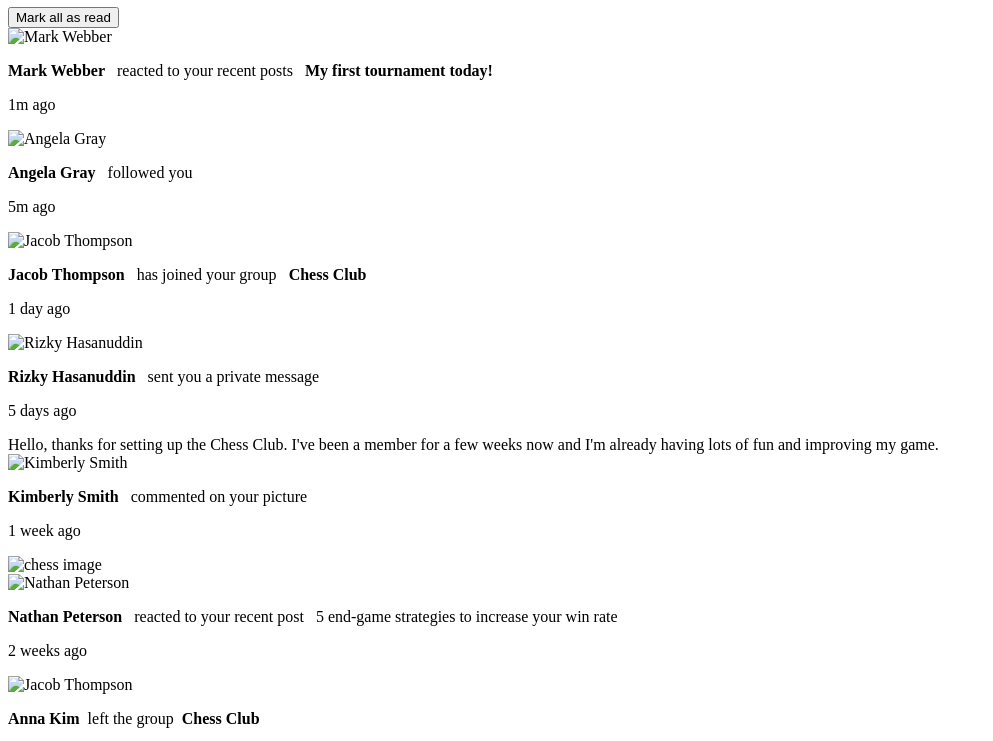
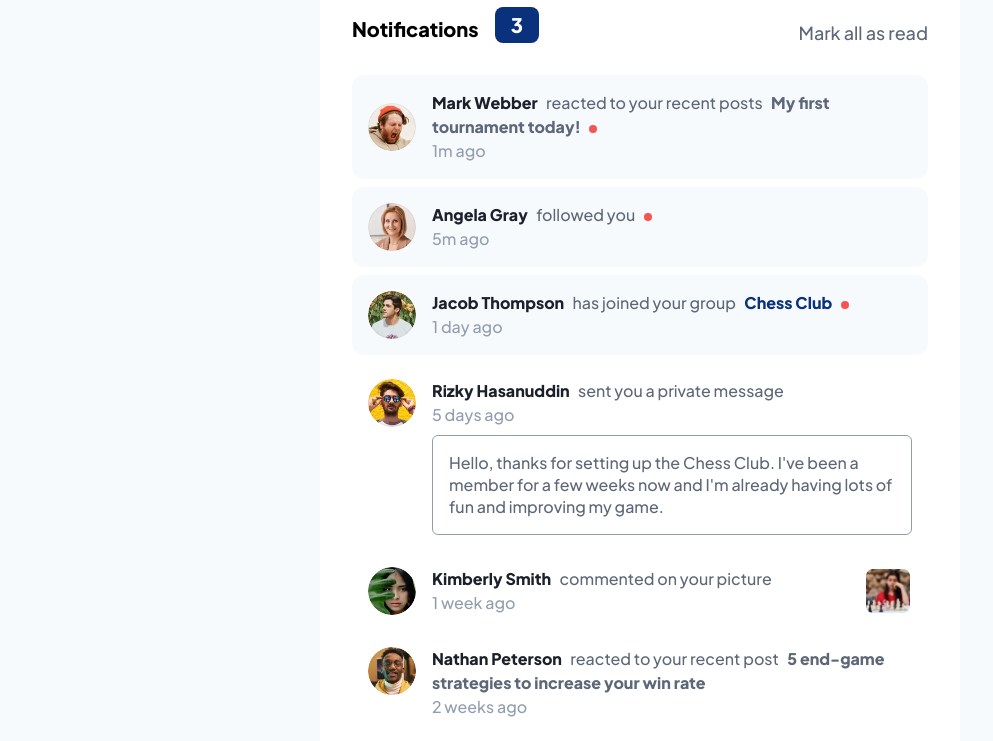
Before and after one commit to memoye/fm-notifications-page, a plain HTML site: page src/index.html in a window 1280 px wide. Shown: the part 73-814 px from the top of the page, without its empty margins (0-993 px from the left). Drawn offline with Linux system fonts and the light colour scheme; the site is published under a folder, as on GitHub Pages, so addresses that start at the root find nothing.

Commit message:
trying to fix tailwind

```diff
--- a/src/index.html
+++ b/src/index.html
@@ -6,8 +6,8 @@
   <meta name="viewport" content="width=device-width, initial-scale=1.0">
   <!-- displays site properly based on user's device -->
 
-  <link rel="icon" type="image/png" sizes="32x32" href="./assets/images/favicon-32x32.png">
-  <link href="/dist/output.css" rel="stylesheet">
+  <link rel="icon" type="image/png" sizes="32x32" href=".../assets/images/favicon-32x32.png">
+  <link href="../dist/output.css" rel="stylesheet">
   <title>Frontend Mentor | Notifications page</title>
   <link rel="preconnect" href="https://fonts.googleapis.com">
   <link rel="preconnect" href="https://fonts.gstatic.com" crossorigin>
@@ -33,7 +33,7 @@
 
     <div class="flex md:items-center bg-neutral-lightest rounded-lg md:rounded-xl mb-2 p-4 notif">
       <span class="min-w-[3rem] w-12 aspect-square ">
-        <img class="w-full aspect-square rounded-full" src="/assets/images/avatar-mark-webber.webp" alt="Mark Webber">
+        <img class="w-full aspect-square rounded-full" src="../assets/images/avatar-mark-webber.webp" alt="Mark Webber">
       </span>
 
       <div class="flex flex-col ml-4">
@@ -58,7 +58,7 @@
 
     <div class="flex md:items-center bg-neutral-lightest rounded-lg md:rounded-xl mb-2 p-4 notif">
       <span class="min-w-[3rem] w-12 aspect-square ">
-        <img class="w-full aspect-square rounded-full" src="/assets/images/avatar-angela-gray.webp" alt="Angela Gray">
+        <img class="w-full aspect-square rounded-full" src="../assets/images/avatar-angela-gray.webp" alt="Angela Gray">
       </span>
 
       <div class="flex flex-col ml-4">
@@ -80,7 +80,7 @@
 
     <div class="flex md:items-center bg-neutral-lightest rounded-lg md:rounded-xl mb-2 p-4 notif">
       <span class="min-w-[3rem] w-12 aspect-square">
-        <img class="w-full rounded-full" src="/assets/images/avatar-jacob-thompson.webp" alt="Jacob Thompson">
+        <img class="w-full rounded-full" src="../assets/images/avatar-jacob-thompson.webp" alt="Jacob Thompson">
       </span>
 
       <div class="flex flex-col ml-4">
@@ -103,7 +103,7 @@
 
     <div class="flex bg-white p-4">
       <span class="min-w-[3rem] w-12 aspect-square">
-        <img class="w-full rounded-full" src="/assets/images/avatar-rizky-hasanuddin.webp" alt="Rizky Hasanuddin">
+        <img class="w-full rounded-full" src="../assets/images/avatar-rizky-hasanuddin.webp" alt="Rizky Hasanuddin">
       </span>
 
       <div class="ml-4">
@@ -133,7 +133,7 @@
 
     <div class="flex md:items-center bg-white p-4">
       <span class="min-w-[3rem] w-12 aspect-square">
-        <img class="w-full rounded-full" src="/assets/images/avatar-kimberly-smith.webp" alt="Kimberly Smith">
+        <img class="w-full rounded-full" src="../assets/images/avatar-kimberly-smith.webp" alt="Kimberly Smith">
       </span>
 
       <div class="flex flex-col ml-4 flex-auto">
@@ -153,13 +153,13 @@
 
       <div class="w-3/12 md:w-12">
         <img class="w-9/12 md:w-full p-[2px] hover:bg-neutral-lighter rounded-lg cursor-pointer"
-          src="/assets/images/image-chess.webp" alt="chess image">
+          src="../assets/images/image-chess.webp" alt="chess image">
       </div>
     </div>
 
     <div class="flex md:items-start bg-white p-4">
       <span class="min-w-[3rem] w-12 aspect-square ">
-        <img class="w-full aspect-square rounded-full" src="/assets/images/avatar-nathan-peterson.webp"
+        <img class="w-full aspect-square rounded-full" src="../assets/images/avatar-nathan-peterson.webp"
           alt="Nathan Peterson">
       </span>
 
@@ -185,7 +185,7 @@
 
     <div class="flex md:items-center bg-white rounded-xl mb-2 p-4">
       <span class="min-w-[3rem] w-12 aspect-square">
-        <img class="w-full rounded-full" src="/assets/images/avatar-anna-kim.webp" alt="Jacob Thompson">
+        <img class="w-full rounded-full" src="../assets/images/avatar-anna-kim.webp" alt="Jacob Thompson">
       </span>
 
       <div class="flex flex-col ml-4">
```
